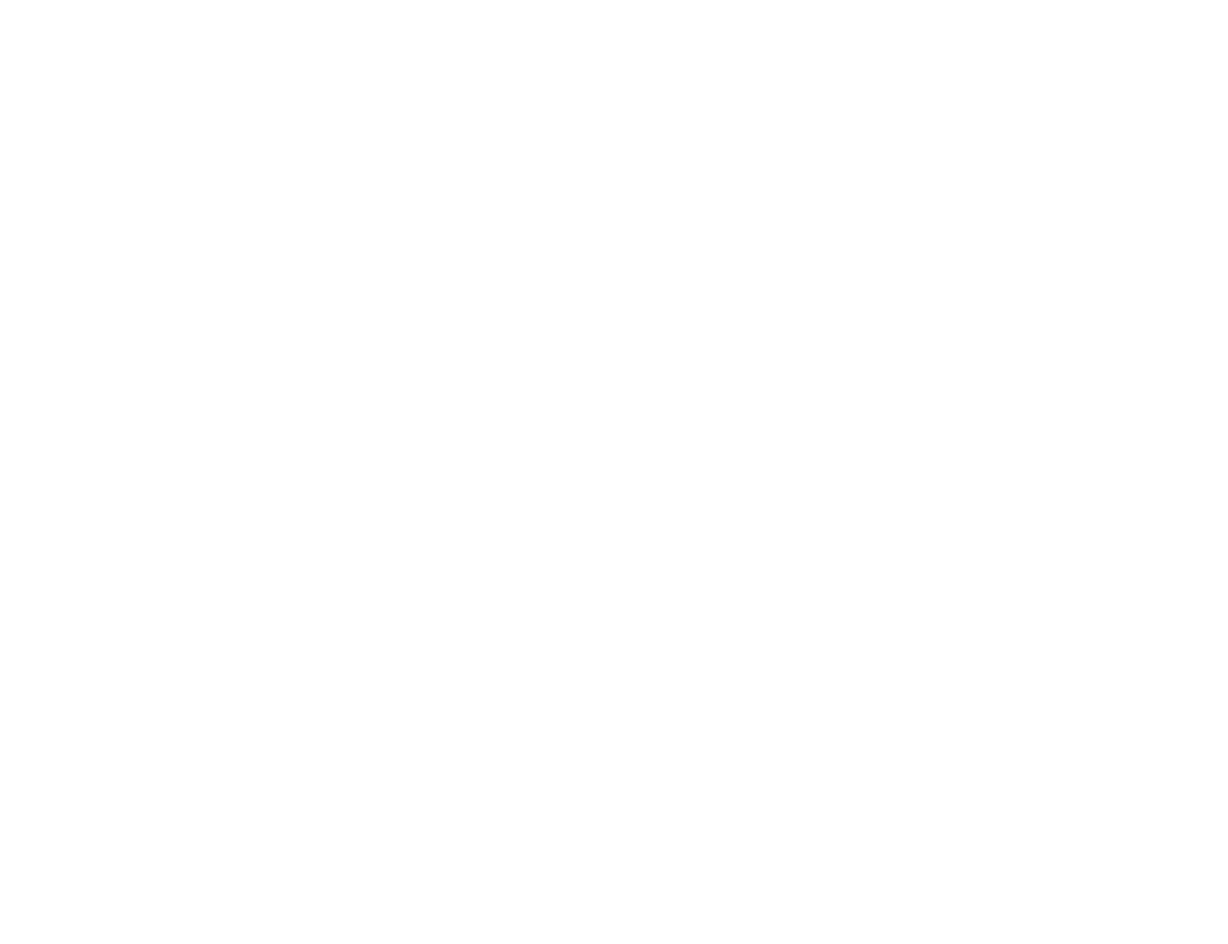
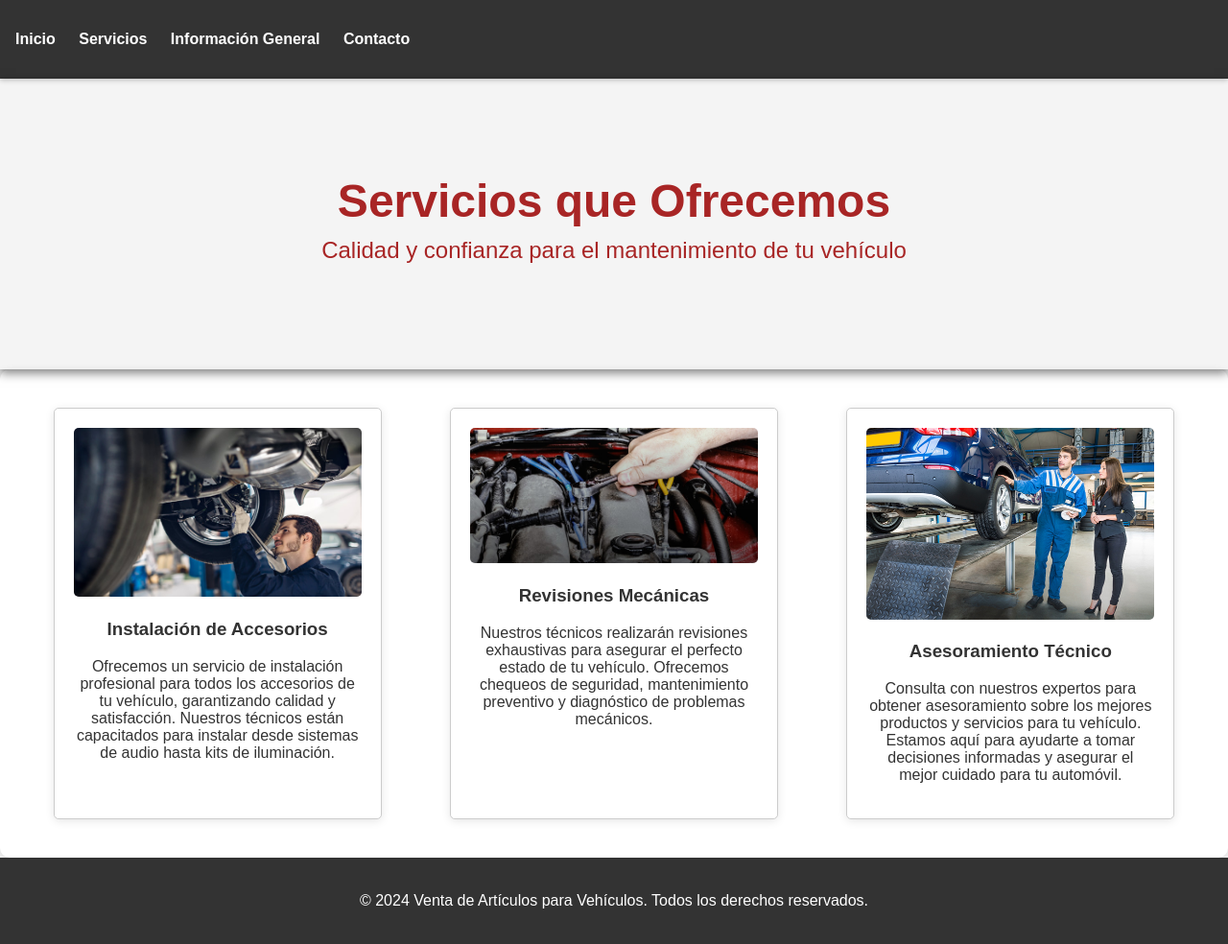
Before and after one commit to Esteban140892/AdminCar, a plain HTML site: page servicios.html in a window 1280 px wide. Shown: the whole page at 96% size. Before the commit the page ends 800 px from the top, so only its background shows below. Drawn offline with Linux system fonts and the light colour scheme.

Commit message:
se crea la vista servicio

```diff
--- a/servicios.html
+++ b/servicios.html
@@ -1,11 +1,46 @@
 <!DOCTYPE html>
-<html lang="en">
+<html lang="es">
 <head>
     <meta charset="UTF-8">
     <meta name="viewport" content="width=device-width, initial-scale=1.0">
-    <title>Document</title>
+    <title>Servicios - Venta de Artículos para Vehículos</title>
+    <link rel="stylesheet" href="css/style.css">
 </head>
 <body>
+    <nav>
+        <ul>
+            <li><a href="index.html">Inicio</a></li>
+            <li><a href="servicios.html">Servicios</a></li>
+            <li><a href="informacion.html">Información General</a></li>
+            <li><a href="contacto.html">Contacto</a></li>
+        </ul>
+    </nav>
 
+    <header class="services-header">
+        <h1>Servicios que Ofrecemos</h1>
+        <p>Calidad y confianza para el mantenimiento de tu vehículo</p>
+    </header>
+
+    <section class="services">
+        <div class="service">
+            <img src="img/service1.jpg" alt="Instalación de accesorios">
+            <h3>Instalación de Accesorios</h3>
+            <p>Ofrecemos un servicio de instalación profesional para todos los accesorios de tu vehículo, garantizando calidad y satisfacción. Nuestros técnicos están capacitados para instalar desde sistemas de audio hasta kits de iluminación.</p>
+        </div>
+        <div class="service">
+            <img src="img/service2.jpg" alt="Revisiones mecánicas">
+            <h3>Revisiones Mecánicas</h3>
+            <p>Nuestros técnicos realizarán revisiones exhaustivas para asegurar el perfecto estado de tu vehículo. Ofrecemos chequeos de seguridad, mantenimiento preventivo y diagnóstico de problemas mecánicos.</p>
+        </div>
+        <div class="service">
+            <img src="img/service3.jpg" alt="Asesoramiento técnico">
+            <h3>Asesoramiento Técnico</h3>
+            <p>Consulta con nuestros expertos para obtener asesoramiento sobre los mejores productos y servicios para tu vehículo. Estamos aquí para ayudarte a tomar decisiones informadas y asegurar el mejor cuidado para tu automóvil.</p>
+        </div>
+    </section>
+
+    <footer>
+        <p>&copy; 2024 Venta de Artículos para Vehículos. Todos los derechos reservados.</p>
+    </footer>
 </body>
 </html>
```
